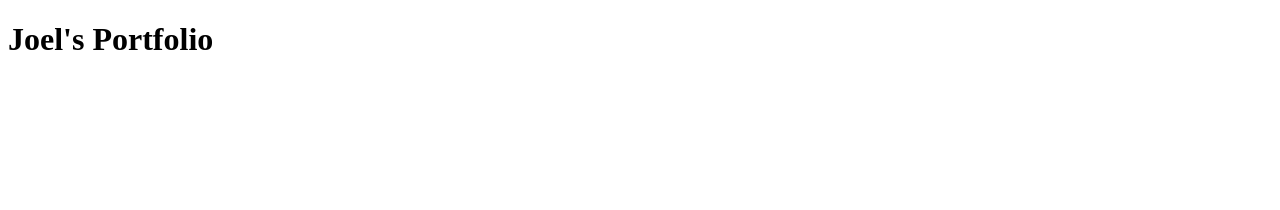
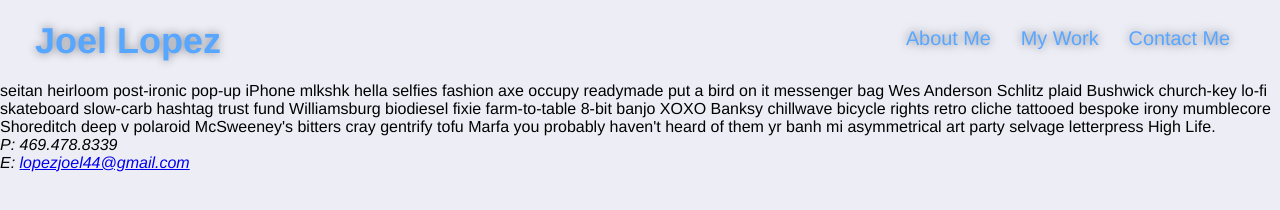
Before and after one commit to joeysxng/Joel-lopez-Portfolio, a plain HTML site: page index.html in a window 1280 px wide. Drawn offline with Linux system fonts and the light colour scheme.

Commit message:
my first commit

```diff
--- /dev/null
+++ b/assets/css/style.css
@@ -0,0 +1,84 @@
+* {
+    box-sizing: border-box;
+    margin: 0;
+    padding: 0;
+  }
+
+body {
+    background-color: #ededf6;
+    font-family: Helvetica, Arial, sans-serif;
+}
+
+/* HEADER / NAV BAR STYLES START */
+
+header {
+    padding: 20px 35px;
+    background-color: #ededf6;
+    display: flex;
+    justify-content: space-between;
+    flex-wrap: wrap;
+    position: sticky;
+    position: -webkit-sticky;
+    top: 0;
+    background-size: cover;
+    z-index: 9999;
+}
+
+header h1 {
+    font-weight: bold;
+    margin: 0;
+    font-size: 36px;
+    color: #dc143c;
+    text-shadow: 0 0 10px rgba(0, 0, 0, 0.438);
+}
+
+header a {
+    text-decoration: none;
+    color: #57a6ff;
+}
+
+header nav {
+    margin: 7px 0;
+}
+
+header nav ul {
+    display: flex;
+    flex-wrap: wrap;
+    justify-content: space-between;
+    align-items: center;
+    list-style: none;
+}
+
+header nav ul li a {
+    padding: 10px 15px;
+    font-weight: lighter;
+    font-size: 1.55vw;
+    text-shadow: 0 0 10px rgba(0, 0, 0, 0.5);
+}
+
+header nav ul li a:hover {
+    background: #dc143c;
+    color: #024e76;
+    border-radius: 15px;
+    text-shadow: none;
+}
+
+/* HEADER / NAVBAR STYLES END */
+
+.hero {
+    background-image: url('../images/background.jpg');
+    background-size: contain;
+    display: flex;
+    justify-content: center;
+    flex-wrap: wrap;
+    align-items: flex-start;
+    background-attachment: fixed;
+    background-position: 80%;
+}
+
+
+/* ABOUT ME SECTION START */
+
+.about-me p {
+    text-align: center;
+}
--- a/index.html
+++ b/index.html
@@ -1,10 +1,67 @@
 <!DOCTYPE html>
 <html lang="en">
 <head>
+    <meta name="viewport" content="width=device-width, initial-scale=1.0" />
     <meta charset="UTF-8" />
+    <link rel="stylesheet" href="./assets/css/style.css">
     <title>Joel Lopez Portfolio</title>
 </head>
 <body>
-    <h1>Joel's Portfolio</h1>
+    <header>
+        <h1>
+          <a href="/">Joel Lopez</a>
+        </h1>
+        <nav>
+          <ul>
+            <li>
+              <a href="#about-me">About Me</a>
+            </li>
+            <li>
+              <a href="#my-work">My Work</a>
+            </li>
+            <li>
+              <a href="#contact-me">Contact Me</a>
+            </li>
+          </ul>
+        </nav>
+    </header>
+
+     <!-- hero/jumbotron -->
+     <section class="hero">
+        <div class="hero-cta">
+        </section>
+
+
+    <!-- "about me" start -->
+    <section id="about-me">
+        <p>
+            seitan heirloom post-ironic pop-up iPhone mlkshk hella selfies fashion axe occupy readymade put a bird on it
+            messenger bag Wes Anderson Schlitz plaid Bushwick church-key lo-fi skateboard slow-carb hashtag trust fund
+            Williamsburg biodiesel fixie farm-to-table 8-bit banjo XOXO Banksy chillwave bicycle rights retro cliche
+            tattooed bespoke irony mumblecore Shoreditch deep v polaroid McSweeney's bitters cray gentrify tofu Marfa you
+            probably haven't heard of them yr banh mi asymmetrical art party selvage letterpress High Life.
+          </p>
+
+    </section>
+    <!-- "about me" end -->
+
+    <!-- "my work" start -->
+
+    <section id="my-work">
+
+    </section>
+
+    <!-- "my work" end -->
+
+    <!-- "contact me" start -->
+    <section id="contact-me">
+        <address>
+            P: 469.478.8339 <br/>
+            E: <a href="mailto:lopezjoel44@gmail.com">lopezjoel44@gmail.com</a>
+          </address>
+    </section>
+    <!-- "contact me" end -->
+
+
 </body>
 </html>
```
Also changed, not shown: assets/images/background.jpg (added), 4 other files.
